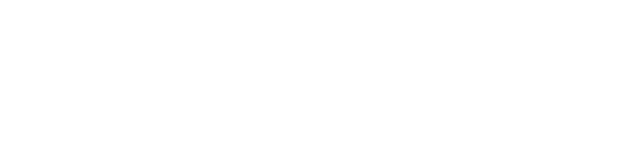
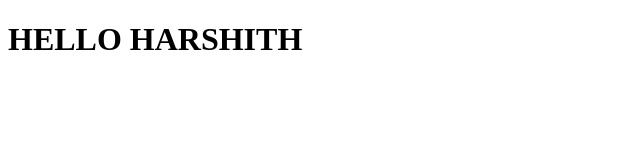
Before and after one commit to vsuryatej/remote_to_loc, a plain HTML site: page index.html in a window 1280 px wide. Shown: the whole page, without its empty margins (0-640 px from the left). Drawn offline with Linux system fonts and the light colour scheme.

Commit message:
chsnges done

```diff
--- a/index.html
+++ b/index.html
@@ -4,6 +4,9 @@
     <meta charset="UTF-8">
     <meta name="viewport" content="width=device-width, initial-scale=1.0">
     <title>Document</title>
+    <h1>
+        HELLO HARSHITH
+    </h1>
 </head>
 <body>
 
```
